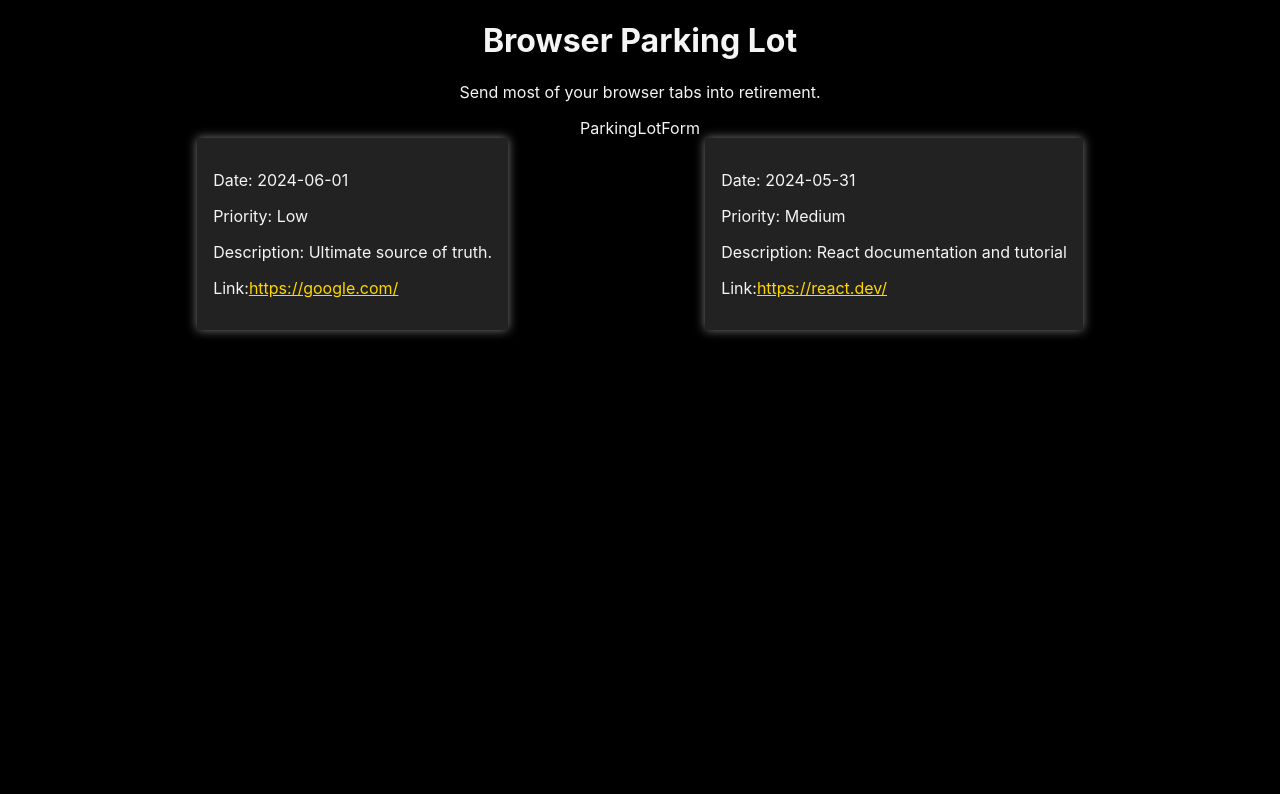
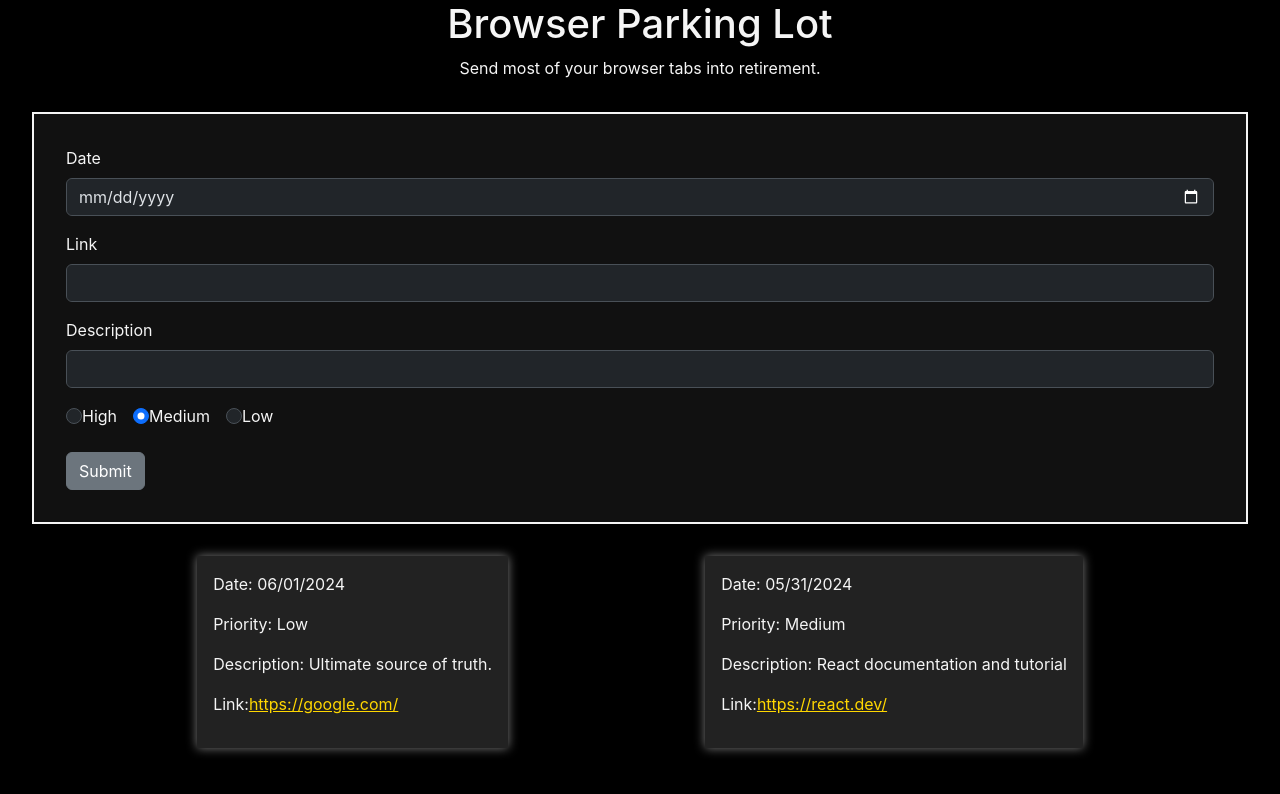
Before and after one commit to Williams439/2024-mar-react-parking-lot, a React (Create React App) app: page / in a window 1280 px wide. Shown: the top 794 px of the page. Built offline with nearby package versions, Linux system fonts and the light colour scheme.

Commit message:
reactstrap form with controlled components

```diff
--- a/package.json
+++ b/package.json
@@ -6,10 +6,12 @@
   "dependencies": {
     "@testing-library/react": "^13.4.0",
     "@testing-library/user-event": "^13.5.0",
+    "bootstrap": "^5.3.3",
     "nanoid": "^5.0.7",
     "react": "^18.3.1",
     "react-dom": "^18.3.1",
-    "react-scripts": "5.0.1"
+    "react-scripts": "5.0.1",
+    "reactstrap": "^9.2.2"
   },
   "scripts": {
     "start": "react-scripts start",
--- a/src/App.js
+++ b/src/App.js
@@ -10,14 +10,14 @@
   let [parkingLotItems, setParkingLotItems] = useState([
   {
     id: nanoid(),
-    date: "2024-06-01",
+    date: "06/01/2024",
     priority: "Low",
     link: "https://google.com/",
     description: "Ultimate source of truth.",
   },
   {
     id: nanoid(),
-    date: "2024-05-31",
+    date: "05/31/2024",
     priority: "Medium",
     link: "https://react.dev/",
     description: "React documentation and tutorial",
--- /dev/null
+++ b/src/Components/ParkingLotForm/ParkingLotForm.css
@@ -0,0 +1,7 @@
+.parking-lot-form {
+    margin: 2rem;
+    border: 2px solid whitesmoke;
+    background-color: #111111;
+    padding: 2rem;
+    text-align: left;
+}
--- a/src/Components/ParkingLotForm/ParkingLotForm.jsx
+++ b/src/Components/ParkingLotForm/ParkingLotForm.jsx
@@ -1,7 +1,129 @@
-import React from 'react';
+import React, {useState} from 'react';
+import { Form, Button, FormGroup, Label, Input } from 'reactstrap';
+import './ParkingLotForm.css';
+
+const PRIORITIES = {
+    Low: 'Low',
+    Medium: 'Medium',
+    High: 'High',
+}
+
+
 
 export default function ParkingLotForm() {
+
+    const [date, setdate] = useState('');
+    const [link, setlink] = useState('');
+    const [description, setDescription] = useState('');
+    const [priority, setPriority] = useState(PRIORITIES.Medium);
+
+    function handleDateChange(e) {
+        setdate(e.Target.value);
+    }
+
+    function handleLinkChange(e) {
+        setlink(e.Target.value);
+    }
+
+    function handleDescriptionChange(e) {
+        setDescription(e.Target.value);
+    }
+
+    function handlePriorityChange(e) {
+        setPriority(e.Target.value);
+    }
+
+    function handleSubmit(e) {
+        e.preventDefault();
+        console.log(date, link, description, priority);
+    }
+
     return (
-        <div>ParkingLotForm</div>
+        <Form
+            data-bs-theme='dark'
+            className="parking-lot-form"
+            onSubmit={handleSubmit}>
+            <FormGroup className="parking-lot-row">
+                <Label htmlFor="link-date">
+                    Date
+                </Label>
+                <Input
+                    type="date"
+                    name="date"
+                    id="link-date"
+                    value={date}
+                    onChange={handleDateChange}
+                    required
+                />
+            </FormGroup>
+            <FormGroup className="parking-lot-row">
+                <Label htmlFor="link-url">
+                    Link
+                </Label>
+                <Input
+                    type="url"
+                    name="url"
+                    id="link-url"
+                    value={link}
+                    onChange={handleLinkChange}
+                    required
+                />
+            </FormGroup>
+            <FormGroup className="parking-lot-row">
+                <Label htmlFor="link-Description">
+                    Description
+                </Label>
+                <Input
+                    type="text"
+                    name="description"
+                    id="link-Description"
+                    value={description}
+                    onChange={handleDescriptionChange}
+                    required
+                />
+            </FormGroup>
+            <FormGroup className="parking-lot-row">
+                <Input
+                    type="radio"
+                    name="radio-priority"
+                    value={PRIORITIES.High}
+                    checked={priority === PRIORITIES.High}
+                    onChange={handlePriorityChange}
+                    id="prio-high"
+                />
+                {''}
+                <Label htmlFor='prio-high' className="me-3">
+                    High
+                </Label>
+                <Input
+                    type="radio"
+                    name="radio-priority"
+                    value={PRIORITIES.Medium}
+                    checked={priority === PRIORITIES.Medium}
+                    onChange={handlePriorityChange}
+                    id="prio-medium"
+                />
+                {''}
+                <Label htmlFor='prio-medium' className="me-3">
+                    Medium
+                </Label>
+                <Input
+                    type="radio"
+                    name="radio-priority"
+                    value={PRIORITIES.Low}
+                    checked={priority === PRIORITIES.Low}
+                    onChange={handlePriorityChange}
+                    id="prio-low"
+                />
+                {''}
+                <Label htmlFor='prio-low' className="me-3">
+                    Low
+                </Label>
+
+            </FormGroup>
+            <Button type="submit">
+                Submit
+            </Button>
+        </Form>
     )
 }
--- a/src/index.js
+++ b/src/index.js
@@ -1,5 +1,6 @@
 import React from 'react';
 import ReactDOM from 'react-dom/client';
+import "bootstrap/dist/css/bootstrap.min.css"
 import './index.css';
 import App from './App';
 
```
Also changed, not shown: 1 other file (tests, documents, lock files or other folders).
